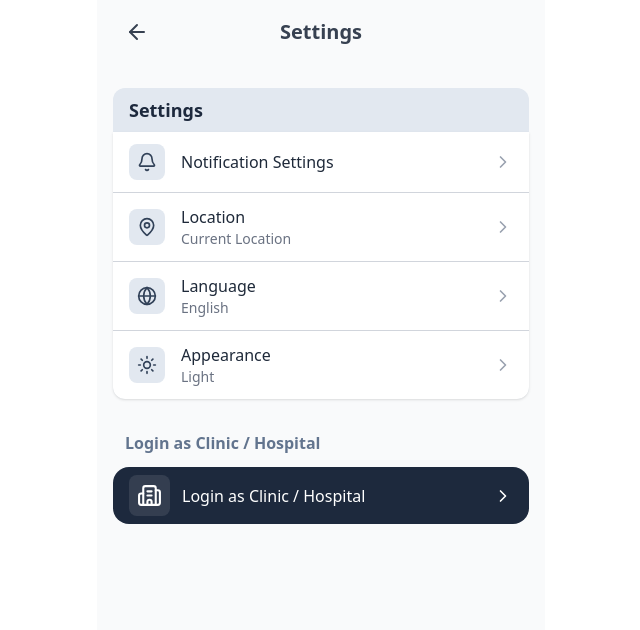
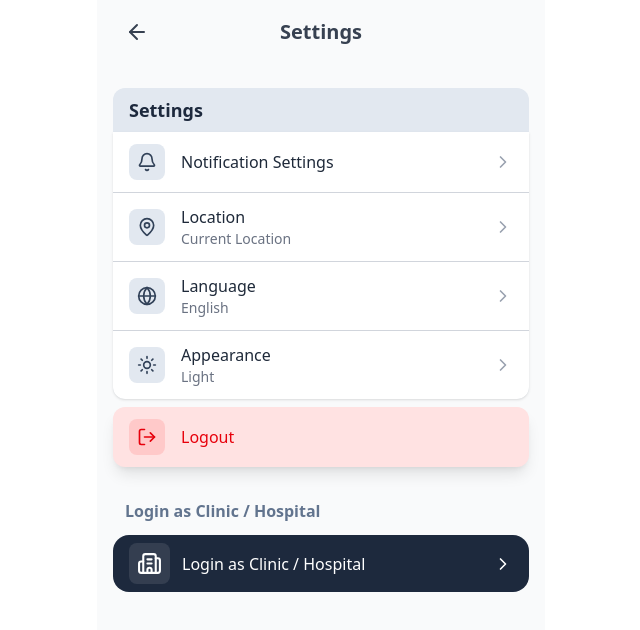
Before and after one commit to Zeeshan-Zahoor/QueueCare, a React (Vite) app in the folder queuecare-frontend/: page /settings in a window 1280 px wide. Shown: the top 630 px of the page, without its empty margins (319-959 px from the left). Built offline with nearby package versions, Linux system fonts and the light colour scheme.

Commit message:
feat: add logout functionality

```diff
--- a/queuecare-frontend/src/app/router.jsx
+++ b/queuecare-frontend/src/app/router.jsx
@@ -19,6 +19,7 @@ import Settings from "../pages/clinic/Settings";
 import ClinicDetails from "../pages/patient/ClinicDetails";
 
 import ProtectedRoute from "../components/auth/ProtectedRoute.jsx";
+import UserProtectedRoute from "../components/auth/UserProtectedRoute.jsx";
 
 
 
@@ -41,7 +42,11 @@ export const router = createBrowserRouter([
             },
             {
                 path: 'home',
-                element: <Home />
+                element: (
+                    <UserProtectedRoute>
+                        <Home />
+                    </UserProtectedRoute>
+                )
             },
             {
                 path: 'doctors',
--- /dev/null
+++ b/queuecare-frontend/src/components/auth/UserProtectedRoute.jsx
@@ -0,0 +1,11 @@
+import { Navigate } from "react-router-dom";
+
+export default function UserProtectedRoute({ children }) {
+    const user_jwt_token = localStorage.getItem("user_jwt_token");
+
+    if(!user_jwt_token) {
+        return <Navigate to="/login"/>
+    }
+
+    return children;
+}
--- a/queuecare-frontend/src/pages/patient/PatientSettings.jsx
+++ b/queuecare-frontend/src/pages/patient/PatientSettings.jsx
@@ -1,3 +1,4 @@
+import { useState } from "react";
 import Header from "../../components/common/Header";
 import {
   Bell,
@@ -6,11 +7,20 @@ import {
   Sun,
   ChevronRight,
   Building2,
+  LogOutIcon,
 } from "lucide-react";
 import { useNavigate } from "react-router-dom";
 
 function PatientSettings() {
   const navigate = useNavigate();
+
+  const [confirmLogout, setConfirmLogout] = useState(false);
+
+  const handleLogout = () => {
+    localStorage.removeItem("user_jwt_token");
+    navigate("/login");
+  }
+
   return (
     <div className="max-w-md min-h-dvh mx-auto px-4 py-5 bg-gray-50 flex flex-col">
 
@@ -53,6 +63,56 @@ function PatientSettings() {
         </div>
       </div>
 
+      {/* logout */}
+      <div
+        onClick={() => setConfirmLogout(true)}
+        className="w-full p-3 bg-red-100 mt-2 rounded-xl shadow-lg">
+        <button
+          className="flex items-center gap-4 pl-1 text-red-600 font-medium"
+        >
+          <div className="p-2 bg-red-200 rounded-lg">
+            <LogOutIcon
+              size={20}
+              className="text-red-600"
+            />
+          </div>
+          Logout
+        </button>
+      </div>
+
+      {confirmLogout && (
+        <div className="absolute inset-0 bg-black/40 flex items-center justify-center px-10 z-10">
+          <div className="bg-white rounded-4xl w-full max-w-xs p-8 flex flex-col items-center shadow-xl">
+
+            {/* Icon */}
+              <div className="bg-[#9fc5be] rounded-full flex items-center justify-center p-6">
+                <LogOutIcon className="text-white" size={40}/>
+              </div>
+
+            {/* Text */}
+            <h2 className="text-xl font-bold text-slate-800 mb-2 mt-2">Logout?</h2>
+            <p className="text-sm text-gray-400 text-center mb-7 leading-relaxed">
+              Are you sure you want to log out of your account?
+            </p>
+
+            {/* Buttons */}
+            <button
+              onClick={handleLogout}
+              className="w-full bg-[#1e2a3a] text-white py-3 rounded-full font-semibold text-sm mb-3 hover:bg-[#2d3e52] transition-colors"
+            >
+              Logout
+            </button>
+            <button
+              onClick={() => setConfirmLogout(false)}
+              className="w-full border border-gray-200 text-[#1e2a3a] py-3 rounded-full font-semibold text-sm hover:bg-gray-50 transition-colors"
+            >
+              Cancel
+            </button>
+
+          </div>
+        </div>
+      )}
+
       {/* LOGIN AS CLINIC */}
       <div className="mt-8">
         <h2 className="font-semibold text-slate-500 mb-3 pl-3">
@@ -60,8 +120,8 @@ function PatientSettings() {
         </h2>
 
         <button
-        onClick={() => navigate('/clinic')}
-        className="w-full bg-slate-800 hover:bg-slate-900 text-white rounded-2xl px-4 py-2 flex items-center justify-between transition">
+          onClick={() => navigate('/clinic')}
+          className="w-full bg-slate-800 hover:bg-slate-900 text-white rounded-2xl px-4 py-2 flex items-center justify-between transition">
 
           <div className="flex items-center gap-3">
             <div className="bg-white/10 p-2 rounded-lg">
```
